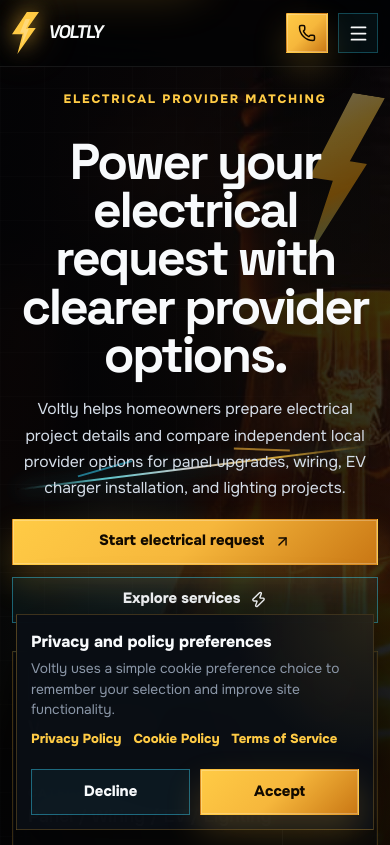
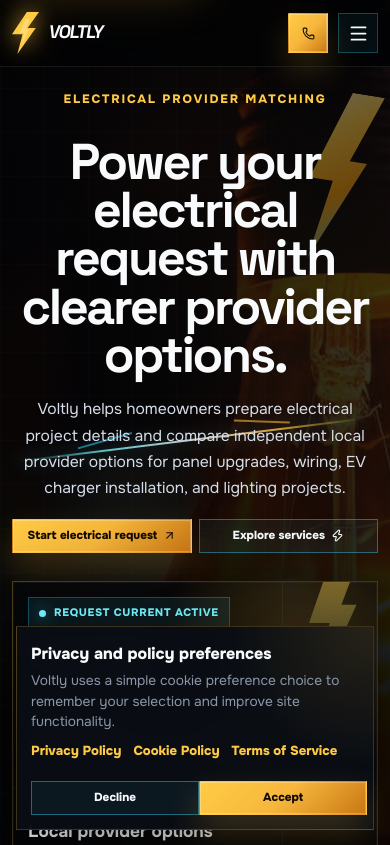
Before and after one commit to VoziianOfficial/Voltly, a plain HTML site: page index.html in a window 390 px wide. Shown: the top 845 px of the page. Drawn offline with nearby package versions, Linux system fonts and the light colour scheme.

Commit message:
+
Co-authored-by: Copilot <copilot@github.com>

```diff
--- a/css/about.css
+++ b/css/about.css
@@ -987,7 +987,7 @@
 
     .about-story-label,
     .about-verify-label {
-        left: 16px;
+        left: 96px;
         bottom: 16px;
         max-width: calc(100% - 32px);
     }
--- a/css/home.css
+++ b/css/home.css
@@ -1093,8 +1093,7 @@
 }
 
 .highvolt-action span {
-    max-width: 280px;
-    color: var(--color-muted);
+    max-width: 300px;
     font-size: 0.84rem;
     line-height: 1.45;
     text-align: right;
@@ -1277,7 +1276,7 @@
     }
 
     .highvolt-action {
-        justify-items: start;
+        justify-items: center;
     }
 
     .highvolt-action span {
@@ -1469,7 +1468,7 @@
     }
 
     .split-power-label {
-        left: 16px;
+        left: 56px;
         bottom: 16px;
         max-width: calc(100% - 32px);
     }
--- a/css/services.css
+++ b/css/services.css
@@ -984,7 +984,7 @@
     }
 
     .services-check-label {
-        left: 16px;
+        left: 96px;
         bottom: 16px;
         max-width: calc(100% - 32px);
     }
--- a/css/style.css
+++ b/css/style.css
@@ -2611,3 +2611,118 @@ main {
 .mobile-menu {
     z-index: 3300;
 }
+
+/* ==========================================================
+   MOBILE FIX — COMPACT EQUAL BUTTONS
+   ========================================================== */
+
+@media (max-width: 768px) {
+    .btn {
+        min-height: 36px;
+        padding: 8px 12px;
+        font-size: 0.78rem;
+        gap: 7px;
+        line-height: 1;
+    }
+
+    .btn svg,
+    .btn i {
+        width: 14px;
+        height: 14px;
+    }
+
+    .hero-actions,
+    .section-actions,
+    .policy-banner-actions {
+        width: auto;
+        display: inline-grid;
+        grid-auto-flow: column;
+        grid-auto-columns: minmax(0, 1fr);
+        justify-content: center;
+        justify-items: stretch;
+        gap: 8px;
+        margin-inline: auto;
+    }
+
+    .hero-actions .btn,
+    .section-actions .btn,
+    .policy-banner-actions .btn {
+        width: 100%;
+        min-width: 168px;
+        max-width: 210px;
+        flex: 0 0 auto;
+        white-space: normal;
+        text-align: center;
+    }
+
+    .header-phone {
+        min-width: 40px;
+        width: 40px;
+        height: 40px;
+        padding: 0;
+    }
+
+    .header-phone svg,
+    .header-phone i {
+        width: 17px;
+        height: 17px;
+    }
+
+    .mobile-menu-toggle,
+    .mobile-menu-close {
+        width: 40px;
+        height: 40px;
+        min-height: 40px;
+    }
+}
+
+@media (max-width: 640px) {
+
+    .hero-actions,
+    .section-actions {
+        width: 100%;
+        display: grid;
+        justify-content: center;
+        gap: 8px;
+    }
+
+    .hero-actions .btn,
+    .section-actions .btn {
+        min-width: 0;
+        max-width: none;
+        flex: 0 0 auto;
+        padding-inline: 9px;
+    }
+
+    .hero-actions .btn span,
+    .section-actions .btn span {
+        display: block;
+        overflow-wrap: anywhere;
+    }
+}
+
+@media (max-width: 420px) {
+    .btn {
+        min-height: 34px;
+        padding: 7px 9px;
+        font-size: 0.73rem;
+        gap: 6px;
+    }
+
+    .btn svg,
+    .btn i {
+        width: 13px;
+        height: 13px;
+    }
+
+    .hero-actions,
+    .section-actions {
+        gap: 7px;
+    }
+
+    .hero-actions .btn,
+    .section-actions .btn {
+        min-height: 34px;
+        padding-inline: 7px;
+    }
+}
```
